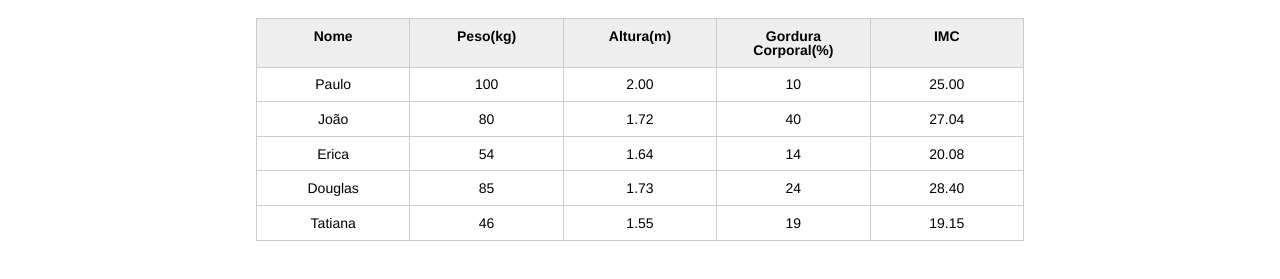
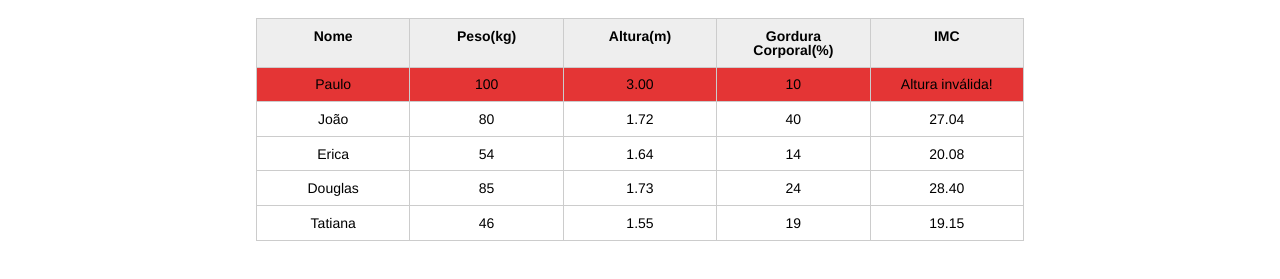
Before and after one commit to nayarawatanuki/javascript__nutritionist, a plain HTML site: page index.html in a window 1280 px wide. Shown: the part 123-402 px from the top of the page. Drawn offline with Linux system fonts and the light colour scheme.

Commit message:
aplicando estilo de "background: red;" (paciente invalido) na tabela

```diff
--- a/index.html
+++ b/index.html
@@ -40,7 +40,7 @@
                         <tr class="patient" id="first-patient">
                             <td class="patient__name">Paulo</td>
                             <td class="patient__weight">100</td>
-                            <td class="patient__height">2.00</td>
+                            <td class="patient__height">3.00</td>
                             <td class="patient__fat">10</td>
                             <td class="patient__imc">0</td>
                         </tr>
--- a/js/index.js
+++ b/js/index.js
@@ -19,12 +19,14 @@ for(var i = 0; i < patients.length; i++) {
         console.log("Peso inválido.");
         weightValid = false;
         imc.textContent = "Peso inválido!"
+        patient.classList.add("patient-invalid");
     }
 
     if(height <= 0 || height >= 3.00) {
-        console.log("Altura inválido.");
+        console.log("Altura inválida.");
         heightValid = false;
-        imc.textContent = "Altura inválido!"
+        imc.textContent = "Altura inválida!"
+        patient.classList.add("patient-invalid");
     }
 
     if(heightValid && weightValid) {
--- a/styles/style.css
+++ b/styles/style.css
@@ -132,3 +132,7 @@ button[disabled=disabled], button:disabled {
 .add-patient {
     margin-top: 30px;
 }
+
+.patient-invalid {
+	background-color: #e43535;
+}
```
